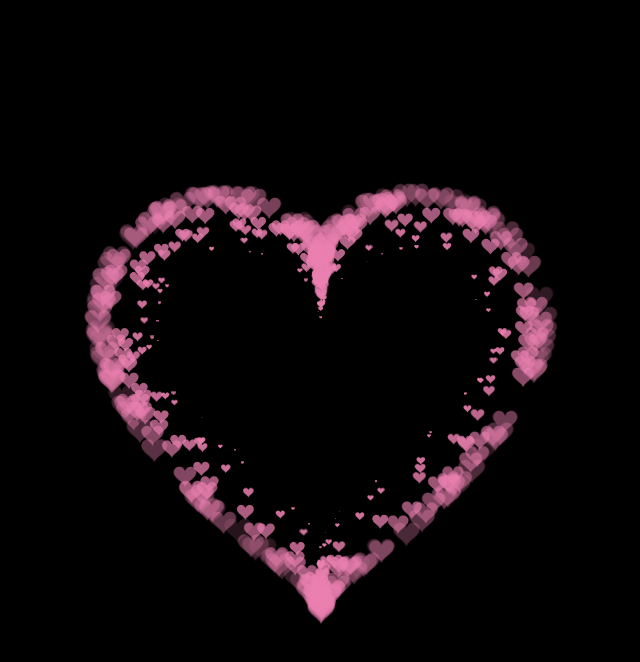
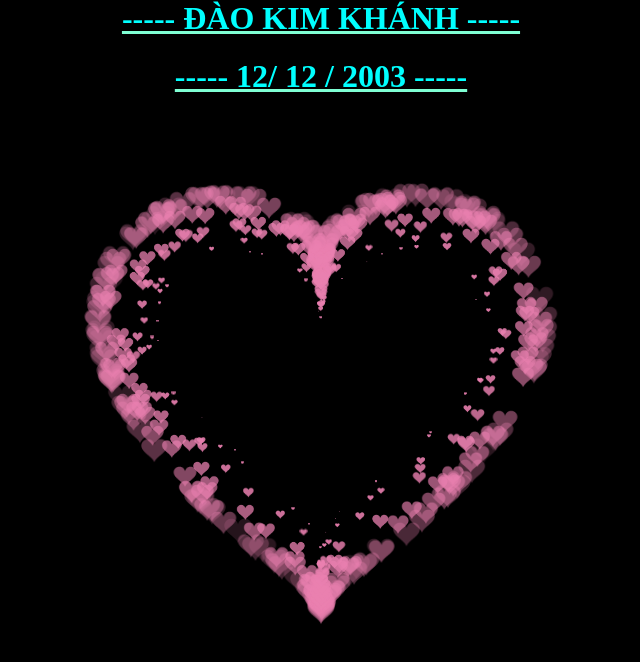
Before and after one commit to truongtin1515/ngothanhvu, a plain HTML site: page index.html in a window 1280 px wide. Shown: the whole page, without its empty margins (319-959 px from the left). Drawn offline with Linux system fonts and the light colour scheme.

Commit message:
traitimcuakhanh

```diff
--- a/index.html
+++ b/index.html
@@ -259,6 +259,34 @@ var ParticlePool = (function() {
     render();
   }, 10);
 })(document.getElementById('pinkboard'));
+
   </script>
+  <!DOCTYPE html>
+  <html lang="en">
+  <head>
+    <meta charset="UTF-8">
+    <meta http-equiv="X-UA-Compatible" content="IE=edge">
+    <meta name="viewport" content="width=device-width, initial-scale=1.0">
+    <title>Document</title>
+  </head>
+  <style>
+    #nguyentruongtin1{
+      text-align: center;
+    }
+    h1{
+      color:aqua;
+    }
+    a{
+      text-align: center;
+      color:aquamarine;
+    }
+  </style>
+  <body>
+    <div id="nguyentruongtin1">
+    <a link href="https://www.youtube.com/watch?v=HwpHhBAgWI8"><h1>----- ĐÀO KIM KHÁNH -----</h1></a>
+    <a link href="https://www.youtube.com/watch?v=HwpHhBAgWI8"><h1>----- 12/ 12 / 2003 -----</h1></a>
+  </div>
+  </body>
+  </html>
  </BODY>
 </HTML>
```
